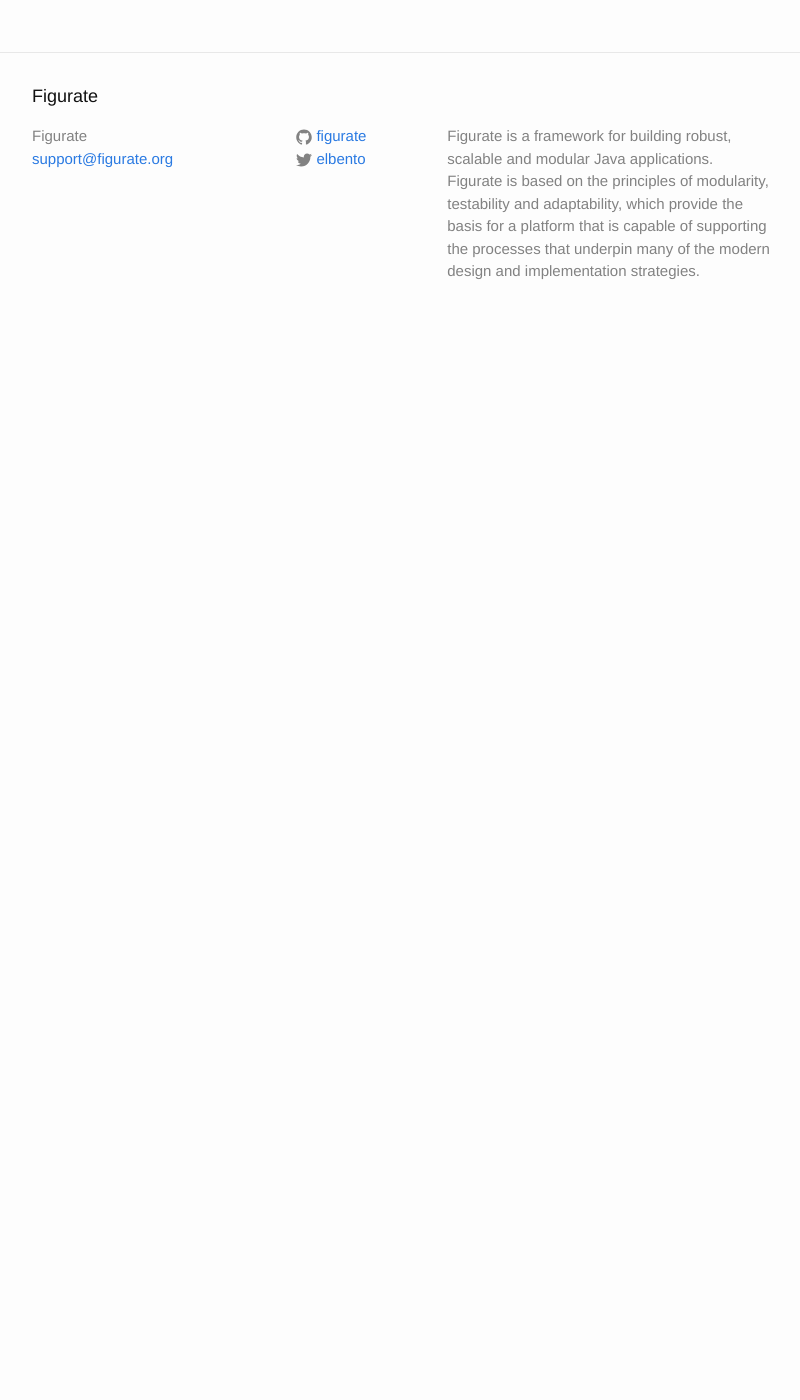
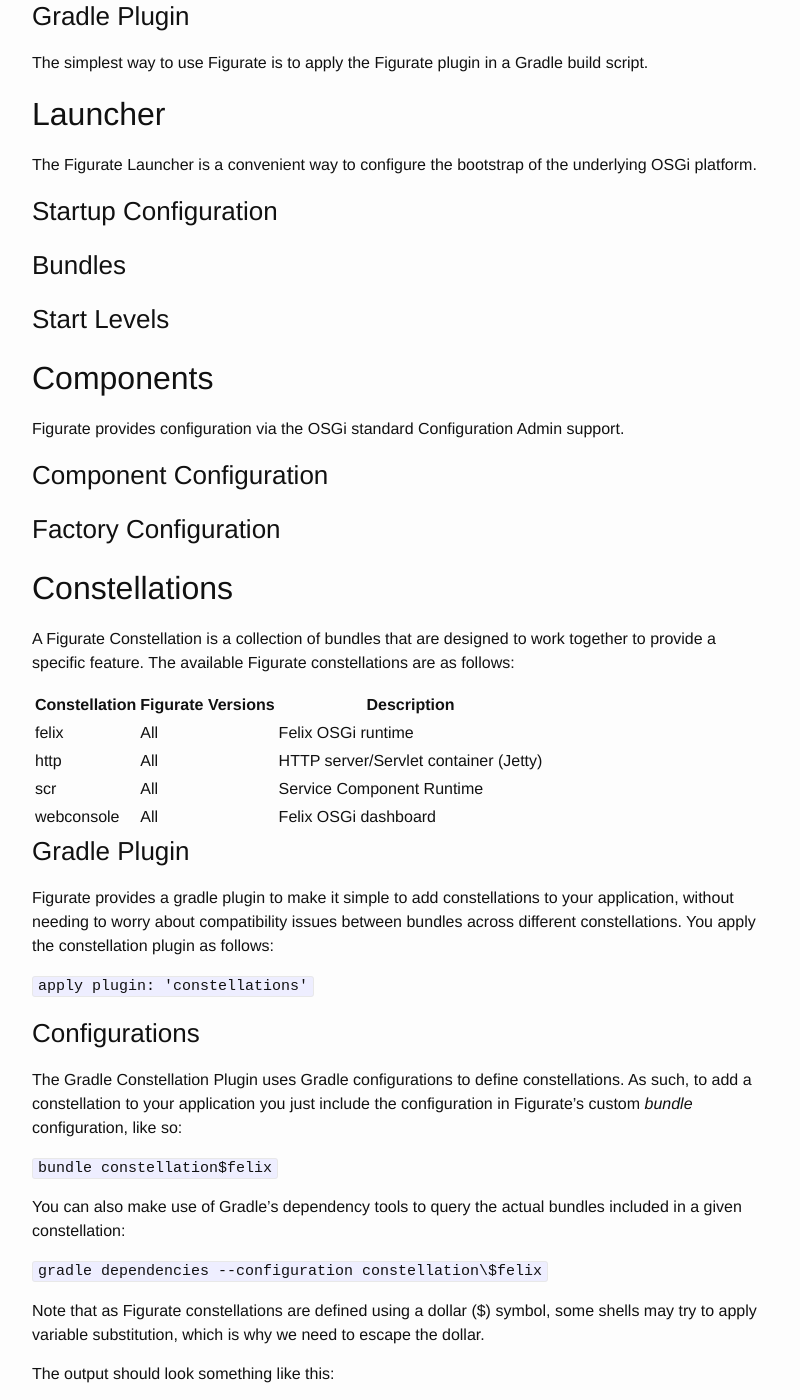
Before and after one commit to figurate/figurate-user-guide, a Jekyll site: the page built from guide/index.md, in a window 1280 px wide and 1400 px high, scrolled down 443 px. Shown: the whole window, without its empty margins (238-1038 px from the left). Built offline with Jekyll 4.4.1, drawn with Linux system fonts in a browser that asks for light colours; before the commit the page ends 900 px from its top, so only the background shows below that; some of the changed text lies outside the part shown.

Commit message:
Refactored guide docs

```diff
--- a/guide/index.md
+++ b/guide/index.md
@@ -4,7 +4,92 @@
 ---
 The Figurate Guide provides documentation to assist with getting the most out of the Figurate framework.
 
-1. [Getting Started](getting-started.html)
-2. [Launcher](launcher.html)
-3. [Components](components.html)
-4. [Constellations](constellations.html)
+1. [Getting Started](#getting-started)
+2. [Launcher](#launcher)
+3. [Components](#components)
+4. [Constellations](#constellations)
+
+## <a name="getting-started"></a>Getting Started
+
+The following instructions will help you to get a Figurate project up and running as quickly as possible.
+
+### Gradle Plugin
+
+The simplest way to use Figurate is to apply the Figurate plugin in a Gradle build script.
+
+## <a name="launcher"></a>Launcher
+
+The Figurate Launcher is a convenient way to configure the bootstrap of the underlying OSGi platform.
+
+### Startup Configuration
+
+### Bundles
+
+### Start Levels
+
+## <a name="components"></a>Components
+
+Figurate provides configuration via the OSGi standard Configuration Admin support.
+
+### Component Configuration
+
+### Factory Configuration
+
+## <a name="constellations"></a>Constellations
+
+A Figurate Constellation is a collection of bundles that are designed to work together to provide a specific feature.
+The available Figurate constellations are as follows:
+
+| Constellation   | Figurate Versions | Description
+|-
+| felix           | All               | Felix OSGi runtime
+| http            | All               | HTTP server/Servlet container (Jetty)
+| scr             | All               | Service Component Runtime
+| webconsole      | All               | Felix OSGi dashboard
+
+
+### Gradle Plugin
+
+Figurate provides a gradle plugin to make it simple to add constellations to your application, without needing to
+worry about compatibility issues between bundles across different constellations. You apply the constellation plugin as
+follows:
+
+`apply plugin: 'constellations'`
+
+
+### Configurations
+
+The Gradle Constellation Plugin uses Gradle configurations to define constellations. As such, to add a constellation
+to your application you just include the configuration in Figurate's custom *bundle* configuration, like so:
+
+`bundle constellation$felix`
+
+You can also make use of Gradle's dependency tools to query the actual bundles included in a given constellation:
+
+`gradle dependencies --configuration constellation\$felix`
+
+Note that as Figurate constellations are defined using a dollar ($) symbol, some shells may try to apply variable
+substitution, which is why we need to escape the dollar.
+
+The output should look something like this:
+
+{% highlight bash %}
+Bens-MacBook-Pro:feed-aggregator fortuna$ gradle dependencies --configuration constellation\$felix
+:feed-aggregator:dependencies
+
+------------------------------------------------------------
+Project :feed-aggregator
+------------------------------------------------------------
+
+constellation$felix
++--- org.apache.felix:org.apache.felix.dependencymanager:4.0.1
++--- org.apache.felix:org.apache.felix.http.bundle:2.2.2
++--- org.apache.felix:org.apache.felix.log:1.0.1
++--- org.apache.felix:org.apache.felix.scr:1.8.2
++--- org.osgi:org.osgi.compendium:4.2.0
+\--- org.apache.felix:org.apache.felix.configadmin:1.8.0
+
+BUILD SUCCESSFUL
+
+Total time: 6.027 secs
+{% endhighlight %}
```
Also changed, not shown: guide/components.md (deleted, +0 -9 lines), guide/constellations.md (deleted, +0 -60 lines), guide/getting-started.md (deleted, +0 -9 lines), guide/launcher.md (deleted, +0 -11 lines).
